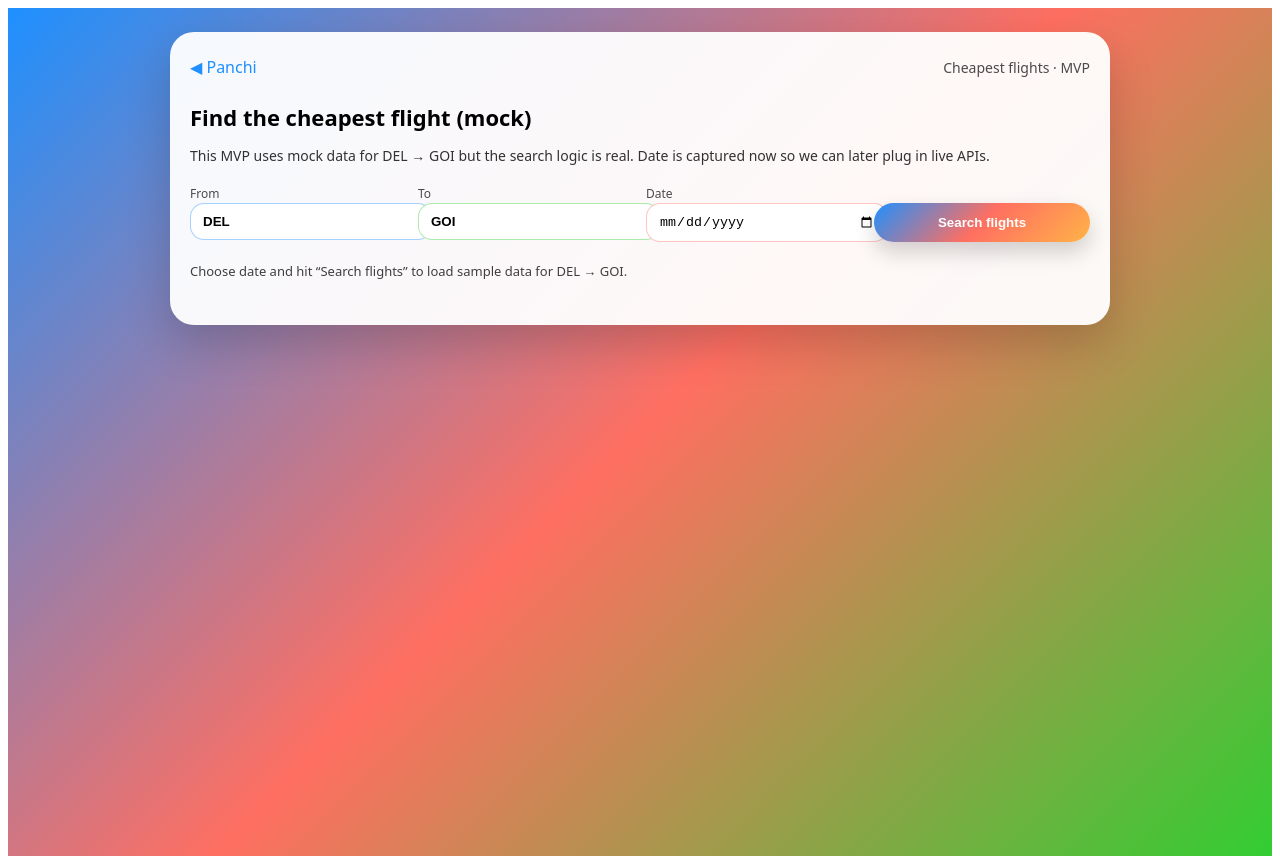
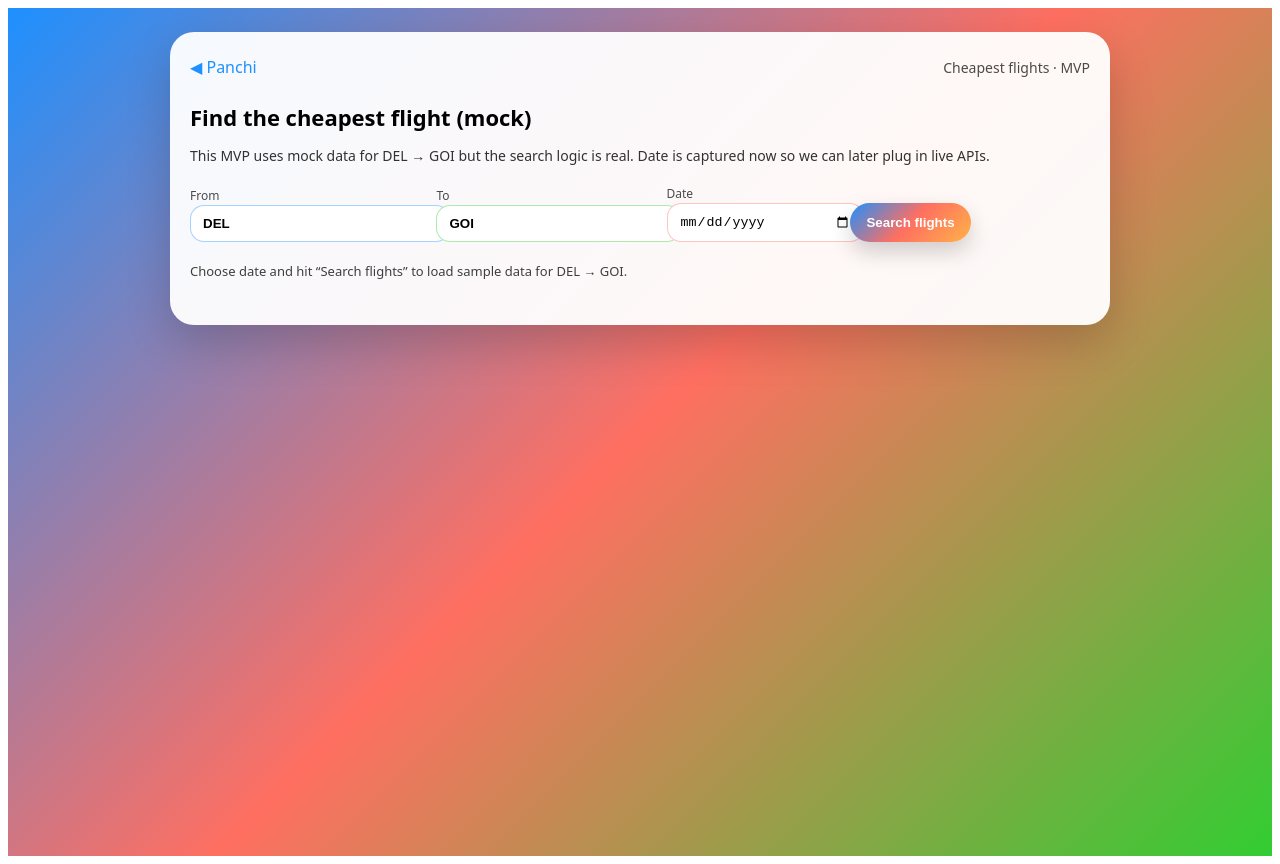
Before and after one commit to anil2941985/panchi-app, a Next.js app: page /search in a window 1280 px wide. Built offline with nearby package versions, Linux system fonts and the light colour scheme.

Commit message:
Update search.js

```diff
--- a/pages/search.js
+++ b/pages/search.js
@@ -78,14 +78,15 @@ export default function Search() {
         </p>
 
         <form
-          onSubmit={handleSearch}
-          style={{
-            display: "grid",
-            gap: 12,
-            gridTemplateColumns: "repeat(auto-fit,minmax(130px,1fr))",
-            marginBottom: 20,
-          }}
-        >
+  onSubmit={handleSearch}
+  style={{
+    display: "flex",
+    flexWrap: "wrap",
+    gap: "12px",
+    marginBottom: "20px",
+    alignItems: "flex-end",
+  }}
+>
           <div>
             <label style={{ fontSize: 12, opacity: 0.7 }}>From</label>
             <input
```
